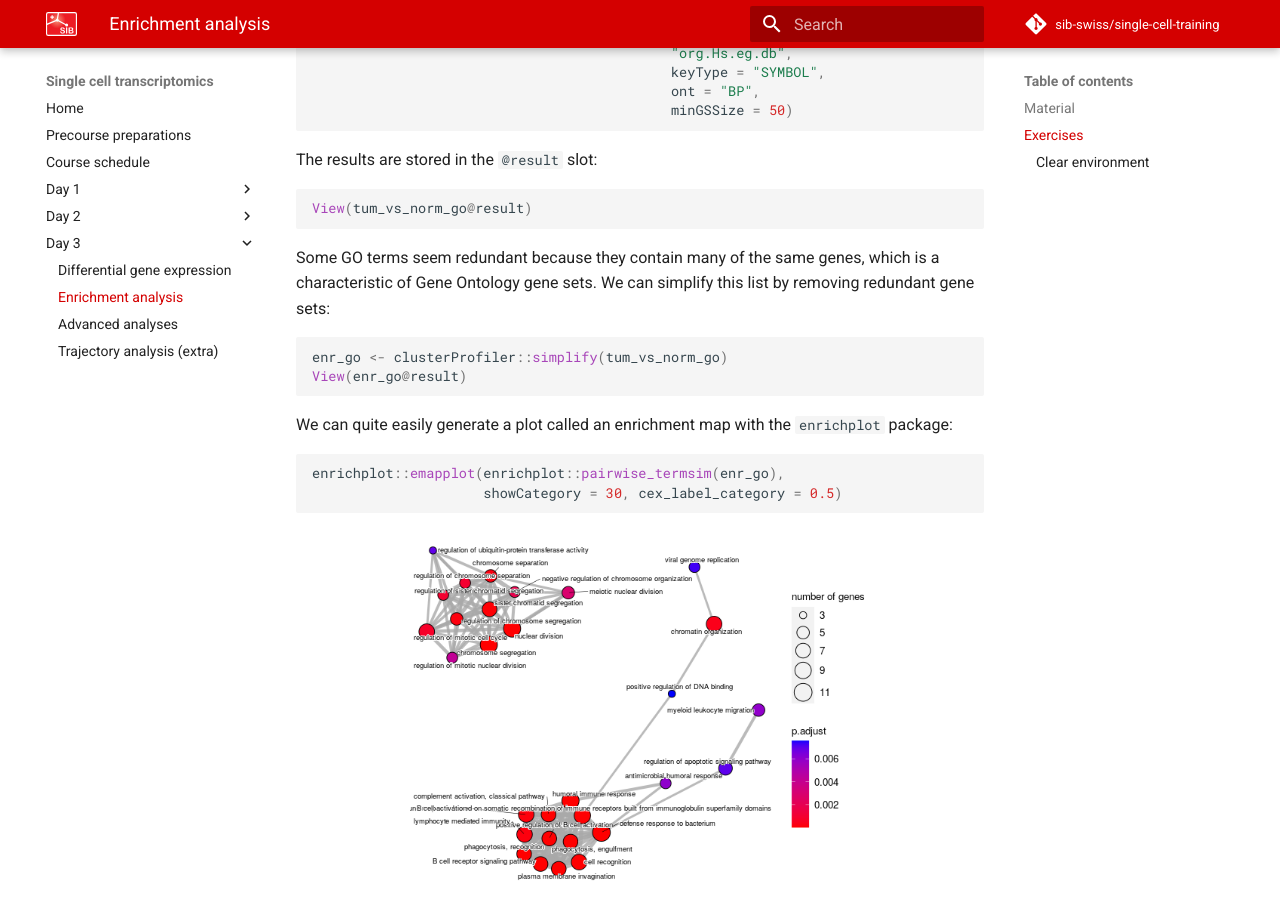
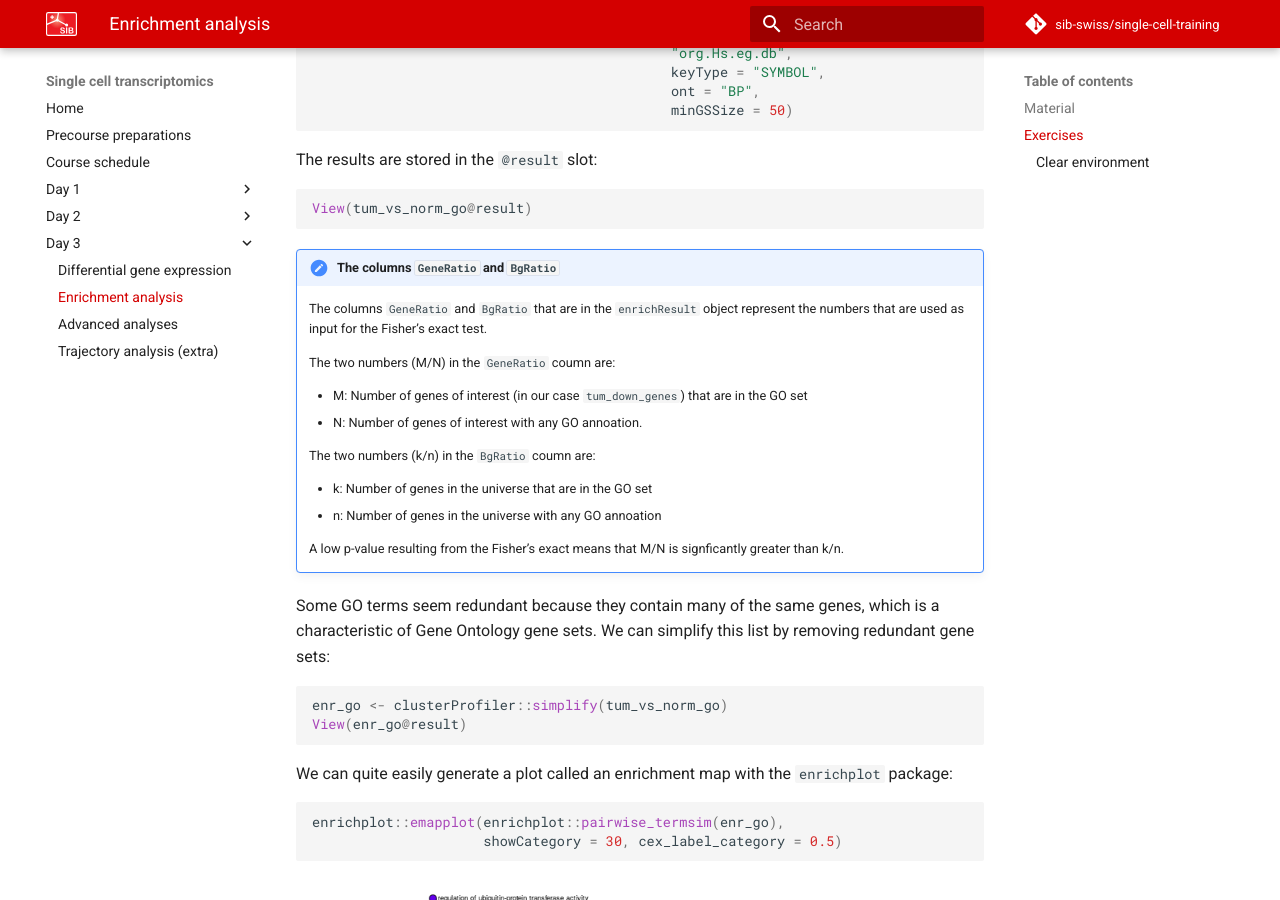
Before and after one commit to sib-swiss/single-cell-training, an MkDocs documentation site: the page built from docs/day3/enrichment_analysis.md, in a window 1280 px wide and 900 px high, scrolled down 1336 px. Built offline with MkDocs 1.6.1 and Material for MkDocs 9.7.7, drawn with Linux system fonts in a browser that asks for light colours; comment, search, counter and statistics services are not loaded; the version menu is left out.

Commit message:
adds a box to explain generatio and bgratio

````diff
--- a/docs/day3/enrichment_analysis.md
+++ b/docs/day3/enrichment_analysis.md
@@ -65,6 +65,21 @@ The results are stored in the `@result` slot:
 View(tum_vs_norm_go@result)
 ```
 
+!!! note "The columns `GeneRatio` and `BgRatio`"
+    The columns `GeneRatio` and `BgRatio` that are in the `enrichResult` object represent the numbers that are used as input for the Fisher's exact test.
+
+    The two numbers (M/N) in the `GeneRatio` coumn are:
+
+    * M: Number of genes of interest (in our case `tum_down_genes`) that are in the GO set
+    * N: Number of genes of interest with any GO annoation.
+
+    The two numbers (k/n) in the `BgRatio` coumn are:
+
+    * k: Number of genes in the universe that are in the GO set
+    * n: Number of genes in the universe with any GO annoation
+
+    A low p-value resulting from the Fisher's exact means that M/N is signficantly greater than k/n.
+
 Some GO terms seem redundant because they contain many of the same genes, which is a characteristic of Gene Ontology gene sets. We can simplify this list by removing redundant gene sets:
 
 ```R
````
